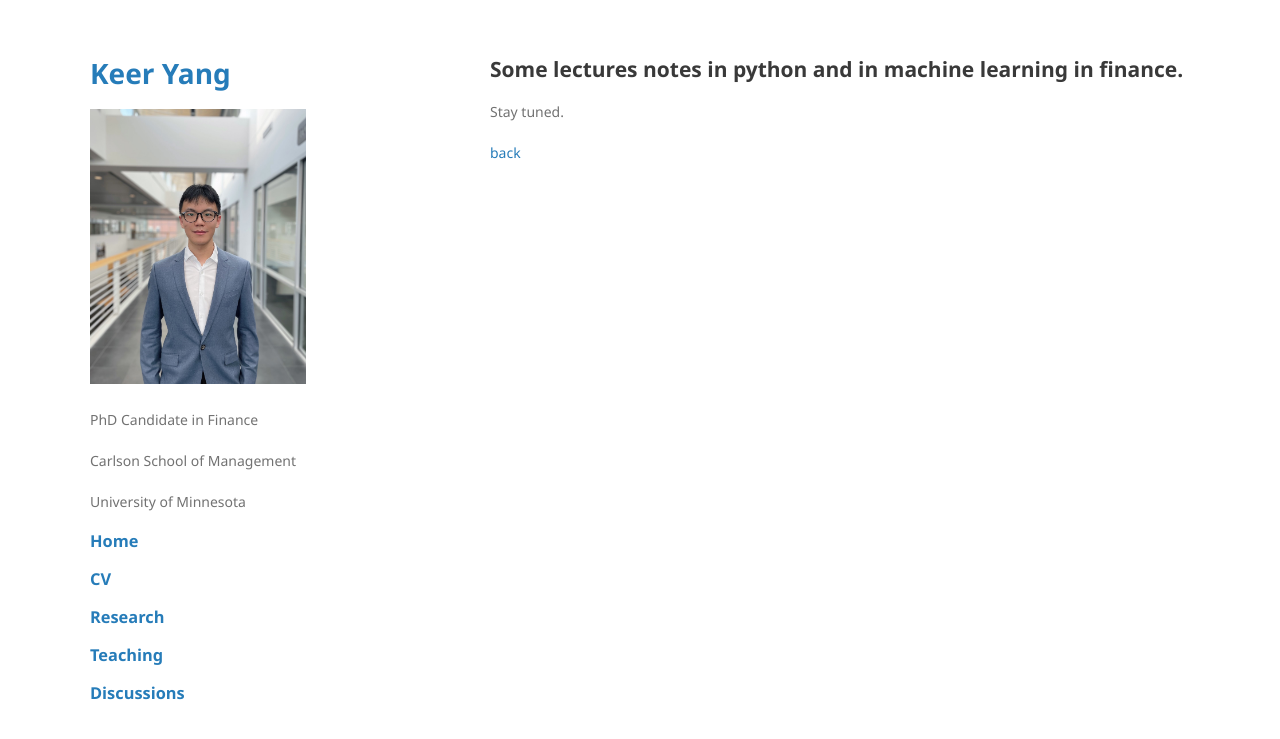
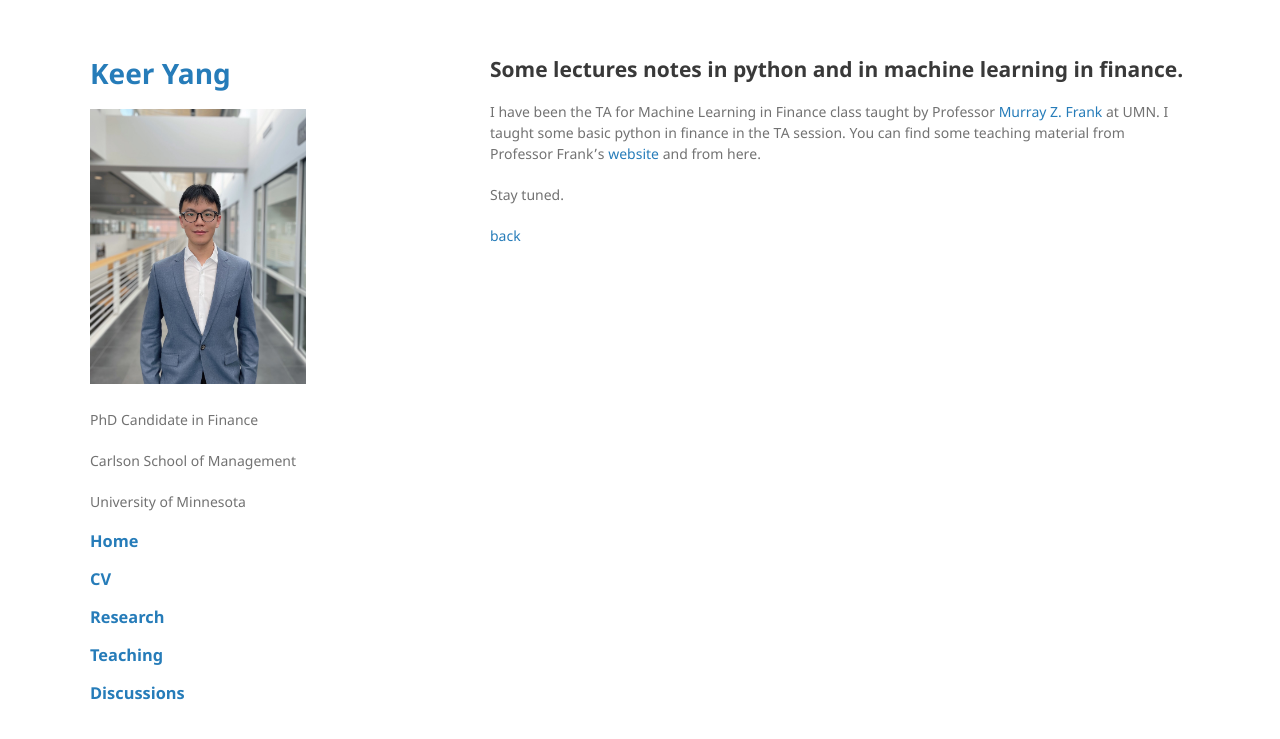
Before and after one commit to keeryang/keeryang.github.io, a Jekyll site: the page built from basicpython.md, in a window 1280 px wide. Shown: the top 739 px of the page. Built offline with Jekyll 4.4.1, drawn with Linux system fonts in a browser that asks for light colours; the repository's description, which GitHub fills in, is left out; our own code applies the rules of GitHub Pages for plain Markdown files.

Commit message:
Update basicpython.md

```diff
--- a/basicpython.md
+++ b/basicpython.md
@@ -4,6 +4,7 @@
 
 ## Some lectures notes in python and in machine learning in finance.
 
+I have been the TA for Machine Learning in Finance class taught by Professor [Murray Z. Frank](https://mzfrank.github.io/myweb/) at UMN. I taught some basic python in finance in the TA session. You can find some teaching material from Professor Frank's [website](https://mzfrank.github.io/myweb/) and from here.
 
 Stay tuned.
 
```
